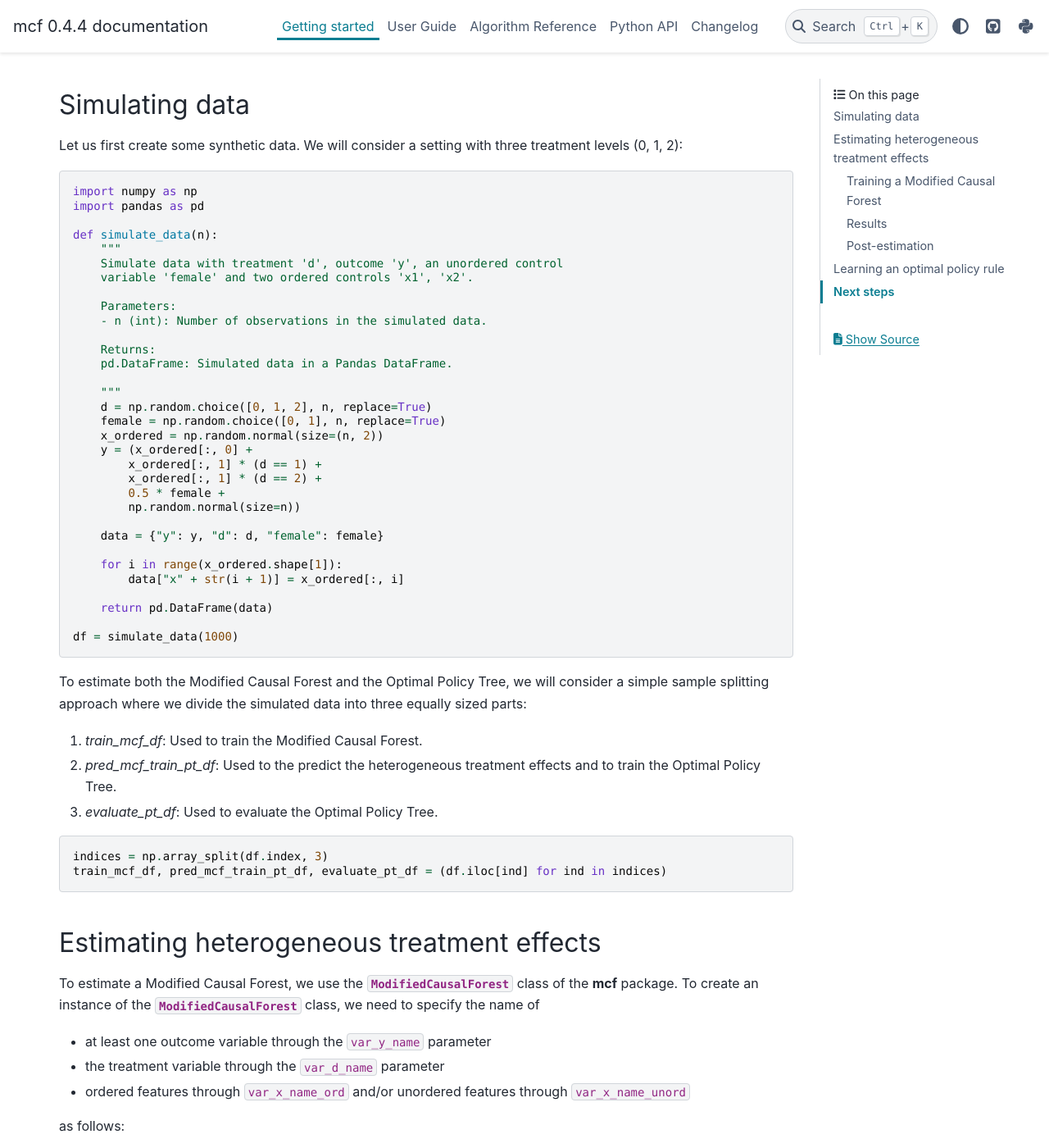
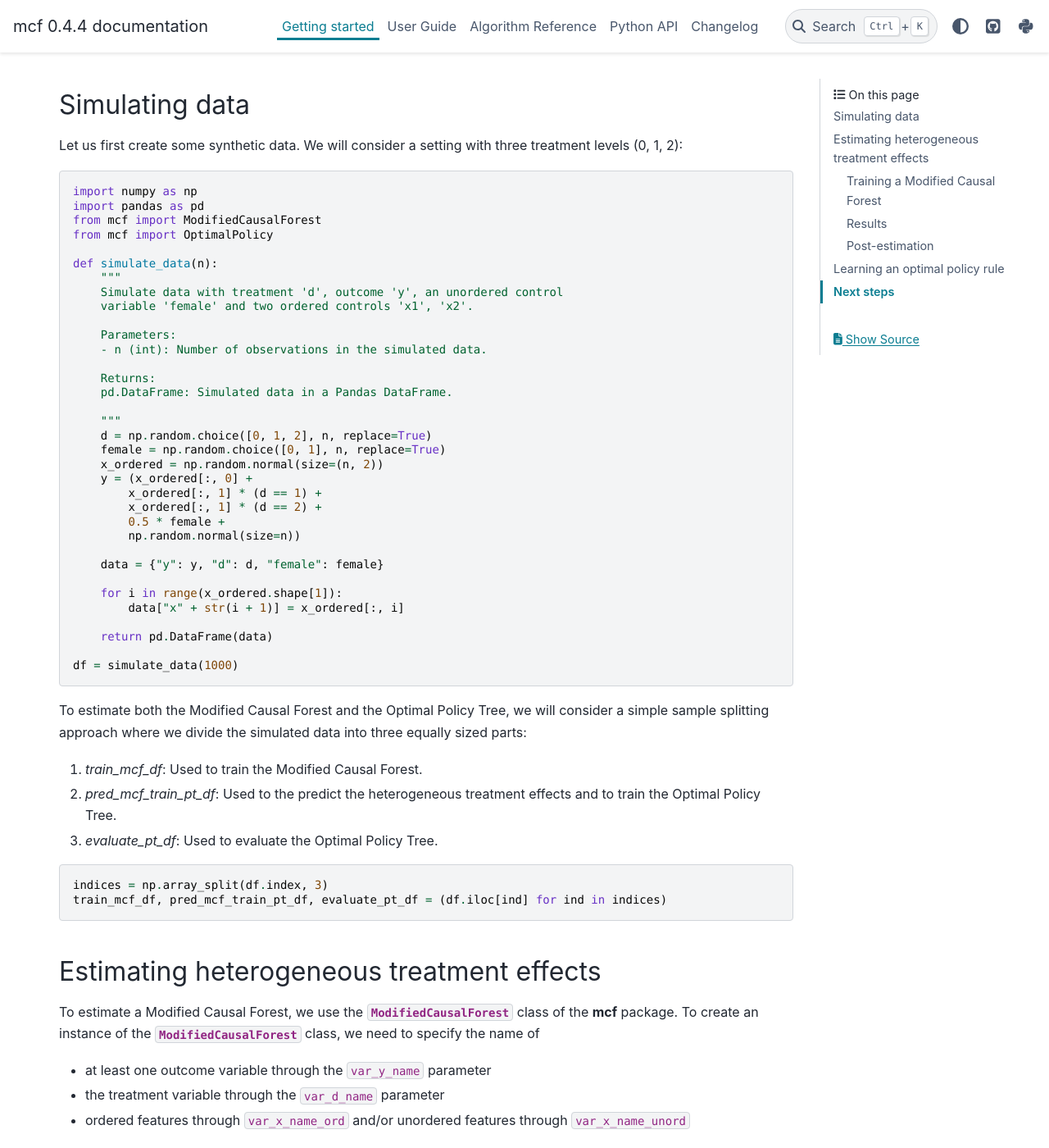
Before and after one commit to MCFpy/mcf, a Sphinx documentation site: the page built from docs/source/getting_started.rst, in a window 1280 px wide and 1400 px high, scrolled down 245 px. Shown: the whole window at 82% size. Built offline with Sphinx 7.4.7 and the PyData theme 0.15.4, drawn with Linux system fonts in a browser that asks for light colours; some of the changed text lies outside the part shown.

Commit message:
Move import statements to the top of the script

```diff
--- a/docs/source/getting_started.rst
+++ b/docs/source/getting_started.rst
@@ -16,6 +16,8 @@ Let us first create some synthetic data. We will consider a setting with three t
 
     import numpy as np
     import pandas as pd
+    from mcf import ModifiedCausalForest
+    from mcf import OptimalPolicy
 
     def simulate_data(n):
         """
```
Also changed, not shown: other parts of docs/source/getting_started.rst (+0 -4 lines).
